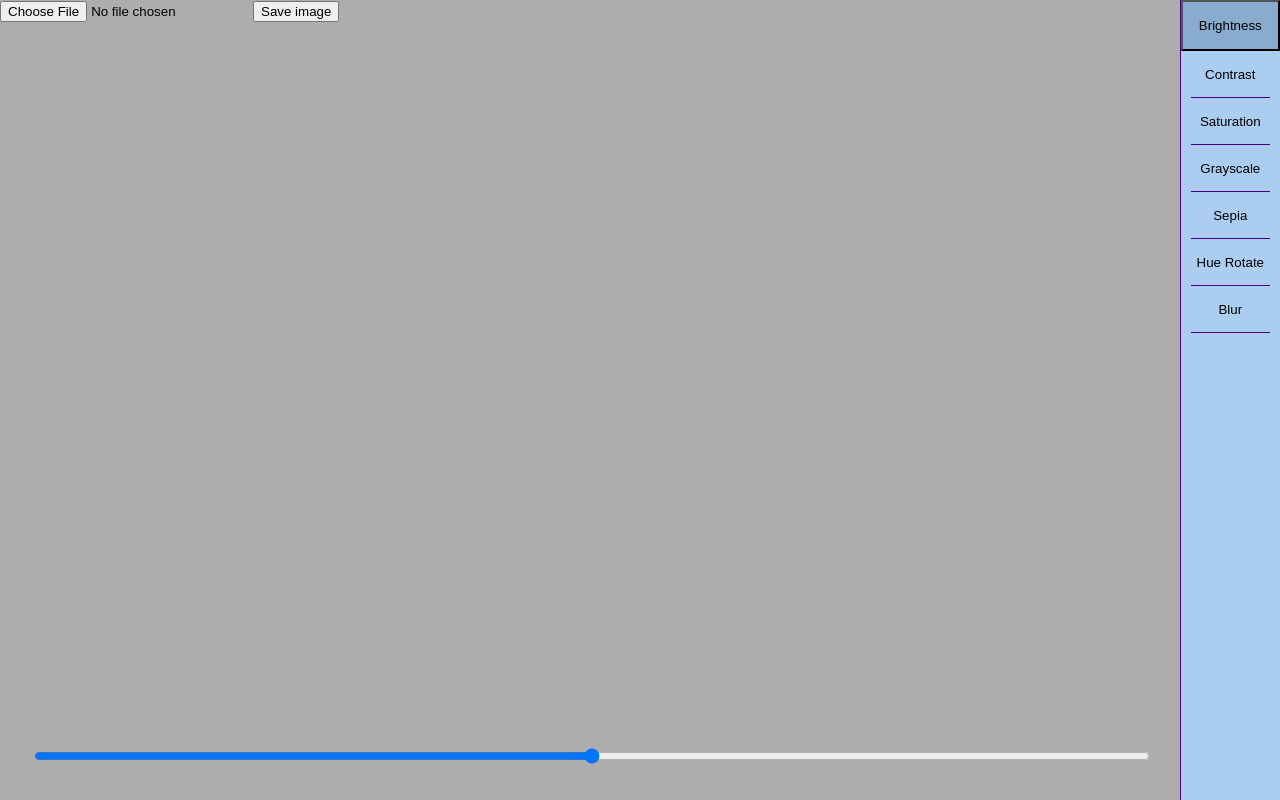
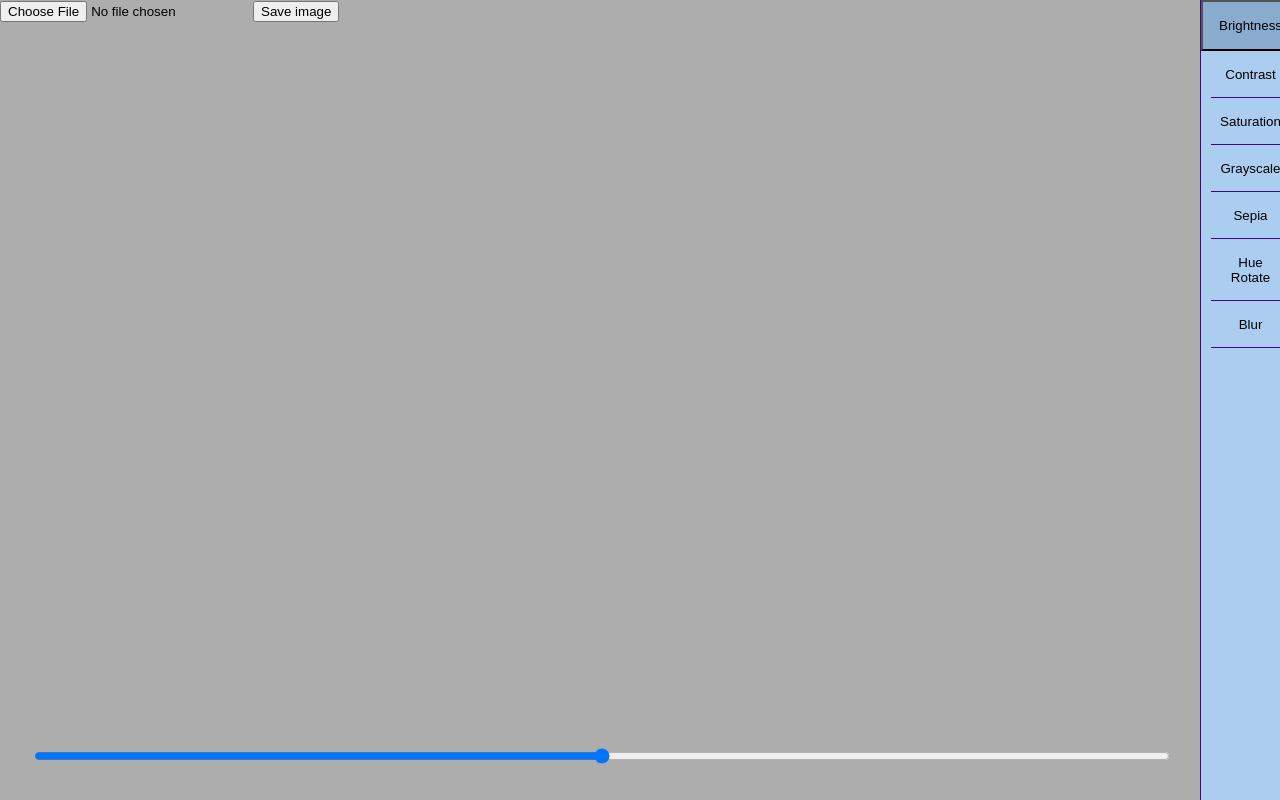
Before and after one commit to Co-Me/PhotoEditor, a React (Create React App) app: page / in a window 1280 px wide. Built offline with nearby package versions, Linux system fonts and the light colour scheme.

Commit message:
Сохранение пропорций изображения

```diff
--- a/src/App.css
+++ b/src/App.css
@@ -22,11 +22,11 @@ body {
 
 .main-image {
   grid-area: image;
-  width: 100%;
-  height: 100%;
+  width: auto;
+  height: 75vh;
   display: flex;
   justify-content: center;
-  max-height: 580px;
+
 }
 
 .side-menu {
```
